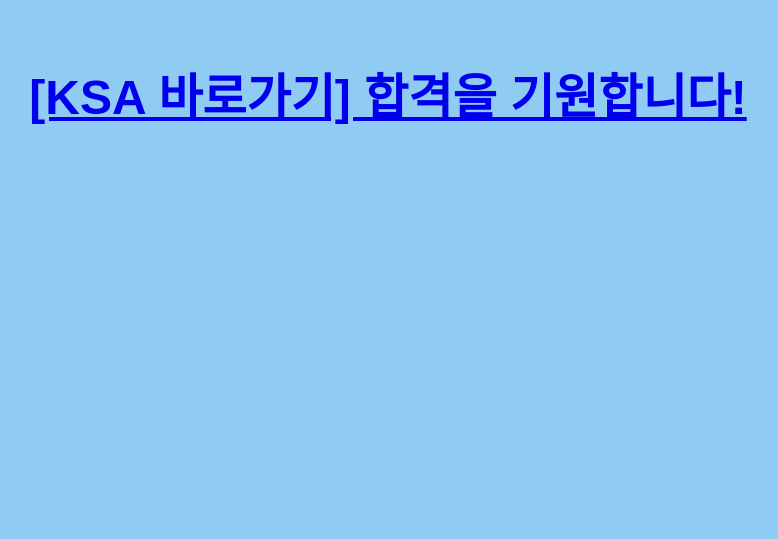
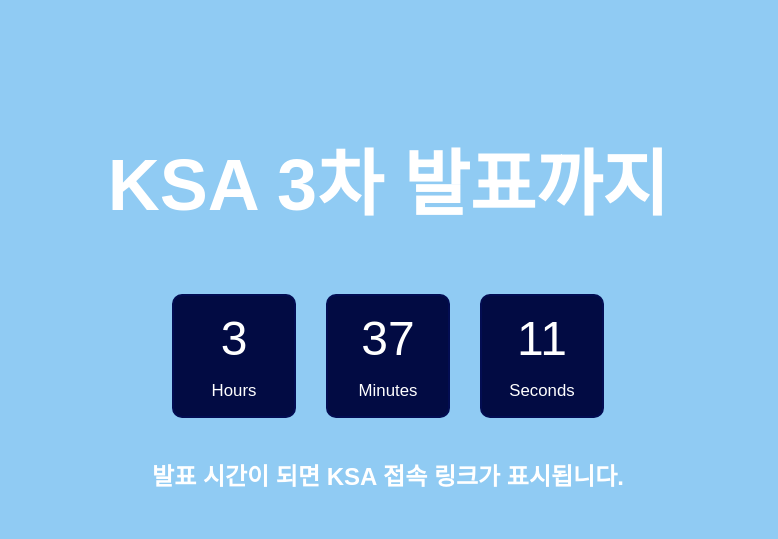
Before and after one commit to typeulli/typeulli.github.io, a plain HTML site: page index.html in a window 1280 px wide. Shown: the whole page, without its empty margins (252-1030 px from the left). Drawn offline with Linux system fonts and the light colour scheme.

Commit message:
V3
KSA Test 3

```diff
--- a/index.html
+++ b/index.html
@@ -1,7 +1,7 @@
 <!DOCTYPE html>
 <html lang="ko">
     <head>
-        <title>KSA 발표 남은시간</title>
+        <title>KSA 3차 발표 남은시간</title>
         <style>
 body {
     display: flex;
@@ -45,6 +45,10 @@ a {
     font-weight: bold;
     font-size: 3em;
 }
+p {
+    font-weight: bold;
+    font-size: 0.5em;
+}
 
 h1 {
     font-size: 1.5em;
@@ -53,7 +57,7 @@ h1 {
         </style>
         <script>
 function updateTimer() {
-    const future = Date.parse("2024/08/08 10:00:00");
+    const future = Date.parse("2024/08/26 10:00:00");
     const now = new Date();
     const diff = future - now;
 
@@ -70,10 +74,11 @@ function updateTimer() {
         const s = secs - mins * 60;
         document.getElementById("timer")
         .innerHTML =
-        '<h1>KSA 2차 발표까지</h1>' +
+        '<h1>KSA 3차 발표까지</h1>' +
         '<div>' + h + '<span>Hours</span></div>' +
         '<div>' + m + '<span>Minutes</span></div>' +
-        '<div>' + s + '<span>Seconds</span></div>';
+        '<div>' + s + '<span>Seconds</span></div>' +
+        '<p>발표 시간이 되면 KSA 접속 링크가 표시됩니다.</p>';
     } else {
         document.getElementById("body")
         .innerHTML = "<a href=https://admission.ksa.hs.kr/iphak_kor/>[KSA 바로가기] 합격을 기원합니다!</a>"
```
